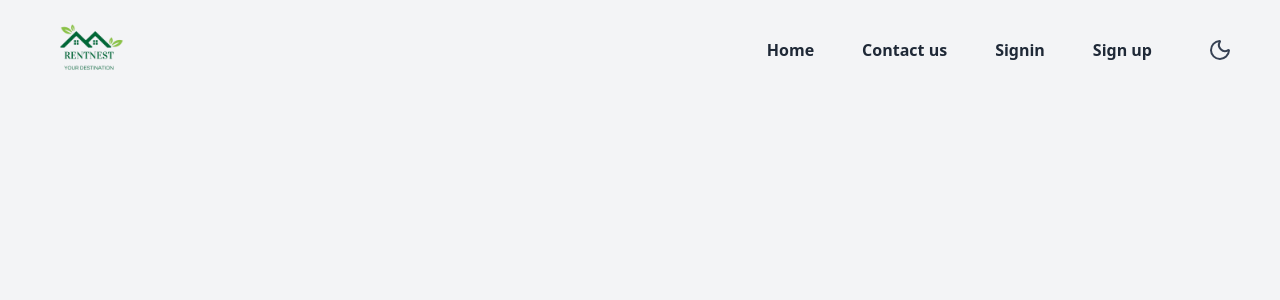
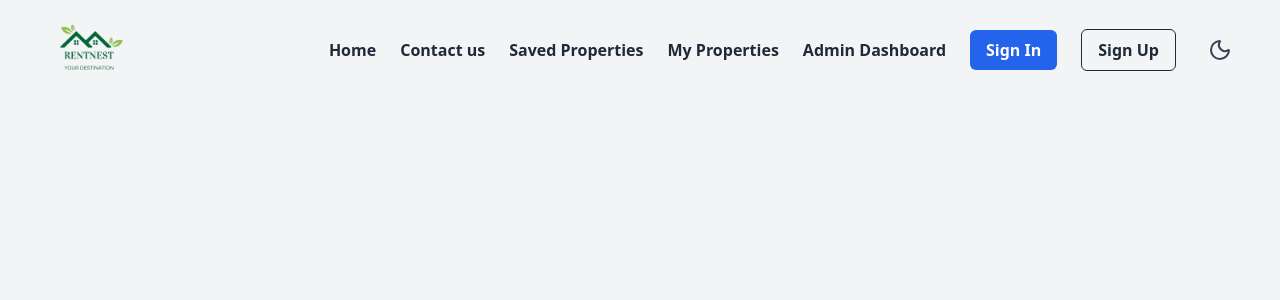
Before and after one commit to khanRabiul/rent-nest, a Next.js app in the folder frontend/: page / in a window 1280 px wide. Shown: the top 300 px of the page. Built offline with nearby package versions, Linux system fonts and the light colour scheme.

Commit message:
frontend() [globals.css, Navbar.tsx] desktop and mobile menu

```diff
--- a/frontend/src/app/globals.css
+++ b/frontend/src/app/globals.css
@@ -71,3 +71,13 @@ body {
     @apply mx-auto px-4 sm:px-6 lg:px-8 xl:px-10 2xl:px-12;
   }
 }
+
+@layer utilities {
+  @keyframes slideIn {
+    from { transform: translateX(-100%); }
+    to { transform: translateX(0); }
+  }
+  .animate-slideIn {
+    animation: slideIn 0.3s cubic-bezier(0.4,0,0.2,1);
+  }
+}
--- a/frontend/src/ui/landingpage/Navbar.tsx
+++ b/frontend/src/ui/landingpage/Navbar.tsx
@@ -4,10 +4,16 @@ import { useEffect, useState } from "react";
 import ThemeSwitcher from "../ThemeSwitcher";
 import Link from "next/link";
 import Image from "next/image";
+import { usePathname } from "next/navigation";
+import { X } from "lucide-react";
 
 const Navbar = () => {
 
   const [isScrolled, setIsScrolled] = useState(false);
+  const pathname = usePathname()
+  const isLoggedIn = true;
+  const userRole: 'user' | 'landlord' | 'admin' = 'user';
+  const [isMobileMenuOpen, setisMobileMenuOpen] = useState(false)
 
   const handleScroll = () => {
     if (window.scrollY > 0) {
@@ -25,32 +31,117 @@ const Navbar = () => {
   },
     []);
 
+  const toggleMobileMenu = () => {
+    setisMobileMenuOpen(!isMobileMenuOpen)
+  }
 
   return (
     <nav
       className={`fixed top-0 left-0 w-full z-50 transition-all duration-300 ease-in-out ${isScrolled ? 'bg-white/80 backdrop-filter backdrop-blur-lg shadow-lg' : 'bg-transparent'} text-[var(--foreground)]`}
     >
-
       <div className="container flex items-center justify-between gap-8">
-        {/* Logo */}
-        <Link href='/' className="">
+        {/* Logo on the left */}
+        <Link href='/' className="flex-shrink-0">
           <Image src='/images/logo/rent-nest-tranparent.png' alt="RentNest Logo" width={100} height={40} />
         </Link>
 
-        {/* Desktop Menu */}
-        <div className="flex items-center justify-between gap-12">
-          <div className="hidden md:flex items-center md:gap-4 lg:gap-12">
+        {/* Desktop Menu and ThemeSwitcher on the right */}
+        <div className="flex-1 flex items-center justify-end">
+          <div className="hidden lg:flex items-center gap-6">
             <Link href='/' className="font-semibold hover:text-[var(--secondary)]">Home</Link>
             <Link href='/contact-us' className="font-semibold hover:text-[var(--secondary)]">Contact us</Link>
-            <Link href='/signin' className="font-semibold hover:text-[var(--secondary)]">Signin</Link>
-            <Link href='/signup' className="font-semibold hover:text-[var(--secondary)]">Sign up</Link>
+            {isLoggedIn && (
+              <Link href='/saved-properties' className="font-semibold hover:text-[var(--secondary)]">Saved Properties</Link>
+            )}
+            {isLoggedIn && userRole === 'user' && (
+              <Link href='/landlord/dashboard' className="font-semibold hover:text-[var(--secondary)]">My Properties</Link>
+            )}
+            {isLoggedIn && userRole === 'user' && (
+              <Link href='/admin/dashboard' className="font-semibold hover:text-[var(--secondary)]">Admin Dashboard</Link>
+            )}
+            <Link href='/signin' className="font-semibold hover:text-[var(--secondary)] px-4 py-2 bg-[var(--primary)] text-white rounded-md">
+              Sign In
+            </Link>
+            <Link href='/signup' className="font-semibold hover:text-[var(--secondary)] px-4 py-2 border rounded-md">
+              Sign Up
+            </Link>
+            <ThemeSwitcher />
           </div>
-
-          <div className="hidden md:block">
+          {/* Mobile menu button and ThemeSwitcher for mobile */}
+          <div className="flex items-center lg:hidden">
             <ThemeSwitcher />
+            <button
+              onClick={toggleMobileMenu}
+              className="ml-4 text-[--foreground] focus:outline-none"
+            >
+              {isMobileMenuOpen ? (
+                <svg className="w-8 h-8" fill="none" stroke="currentColor" viewBox="0 0 24 24" xmlns="http://www.w3.org/2000/svg"><path strokeLinecap="round" strokeLinejoin="round" strokeWidth="2" d="M6 18L18 6M6 6l12 12"></path></svg>
+              ) : (
+                <svg className="w-8 h-8" fill="none" stroke="currentColor" viewBox="0 0 24 24" xmlns="http://www.w3.org/2000/svg"><path strokeLinecap="round" strokeLinejoin="round" strokeWidth="2" d="M4 6h16M4 12h16M4 18h16"></path></svg>
+              )}
+            </button>
           </div>
         </div>
 
+        {/* Mobile Menu */}
+        {isMobileMenuOpen && (
+          <div className="lg:hidden fixed inset-0 z-40 bg-black/40 flex">
+            <div className="w-64 bg-[var(--card-bg)] h-full shadow-lg flex flex-col py-8 px-6 gap-6 animate-slideIn">
+              <button
+                onClick={toggleMobileMenu}
+                className="self-end mb-4 text-2xl text-[var(--secondary)] hover:text-[var(--primary)] transition-colors"
+                aria-label="Close menu"
+              >
+                <X />
+              </button>
+              <nav className="flex flex-col gap-4">
+                <Link href="/" className="block px-3 py-2 rounded hover:bg-[var(--primary)] hover:text-white font-medium transition-colors" onClick={toggleMobileMenu}>
+                  Home
+                </Link>
+                <Link href="/contact-us" className="block px-3 py-2 rounded hover:bg-[var(--primary)] hover:text-white font-medium transition-colors" onClick={toggleMobileMenu}>
+                  Contact Us
+                </Link>
+                {isLoggedIn && (
+                  <Link href="/saved-properties" className="block px-3 py-2 rounded hover:bg-[var(--primary)] hover:text-white font-medium transition-colors" onClick={toggleMobileMenu}>
+                    Saved Properties
+                  </Link>
+                )}
+                {isLoggedIn && userRole === 'user' && (
+                  <Link href="/landlord/dashboard" className="block px-3 py-2 rounded hover:bg-[var(--primary)] hover:text-white font-medium transition-colors" onClick={toggleMobileMenu}>
+                    My Properties
+                  </Link>
+                )}
+                {isLoggedIn && userRole === 'user' && (
+                  <Link href="/admin/dashboard" className="block px-3 py-2 rounded hover:bg-[var(--primary)] hover:text-white font-medium transition-colors" onClick={toggleMobileMenu}>
+                    Admin Dashboard
+                  </Link>
+                )}
+                {isLoggedIn && (
+                  <Link href="/profile" className="block px-3 py-2 rounded hover:bg-[var(--primary)] hover:text-white font-medium transition-colors" onClick={toggleMobileMenu}>
+                    Profile
+                  </Link>
+                )}
+              </nav>
+              <div className="mt-auto flex flex-col gap-2">
+                {!isLoggedIn ? (
+                  <>
+                    <Link href="/auth/signin" className="w-full text-center px-4 py-2 rounded-md bg-[var(--primary)] text-white hover:opacity-90 transition-opacity font-semibold" onClick={toggleMobileMenu}>
+                      Sign In
+                    </Link>
+                    <Link href="/auth/signup" className="w-full text-center px-4 py-2 rounded-md border border-[var(--primary)] text-[var(--primary)] hover:bg-[var(--primary)] hover:text-white transition-colors font-semibold" onClick={toggleMobileMenu}>
+                      Sign Up
+                    </Link>
+                  </>
+                ) : (
+                  <button className="w-full px-4 py-2 rounded-md bg-[var(--secondary)] text-white hover:opacity-90 transition-opacity font-semibold" onClick={toggleMobileMenu}>
+                    Log Out
+                  </button>
+                )}
+              </div>
+            </div>
+            <div className="flex-1" onClick={toggleMobileMenu} />
+          </div>
+        )}
       </div>
     </nav>
   );
```
